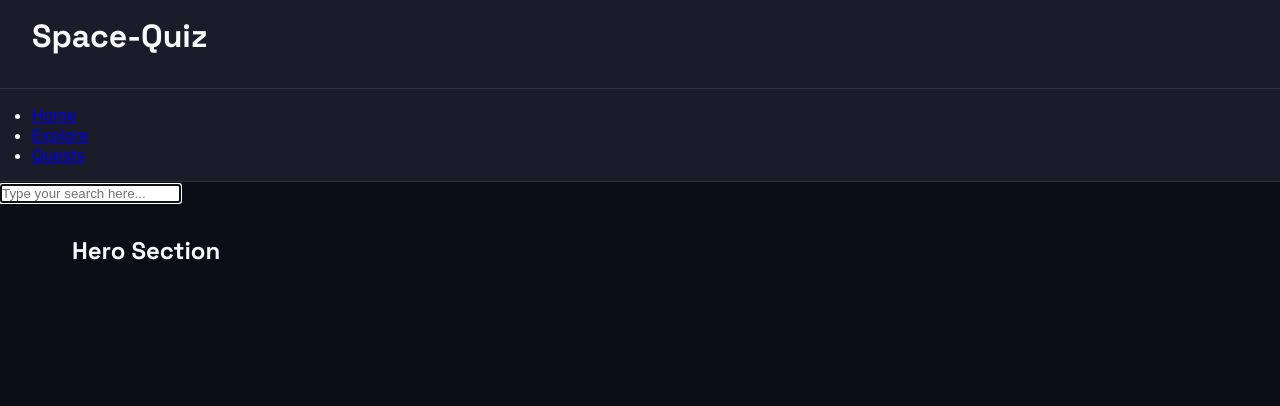
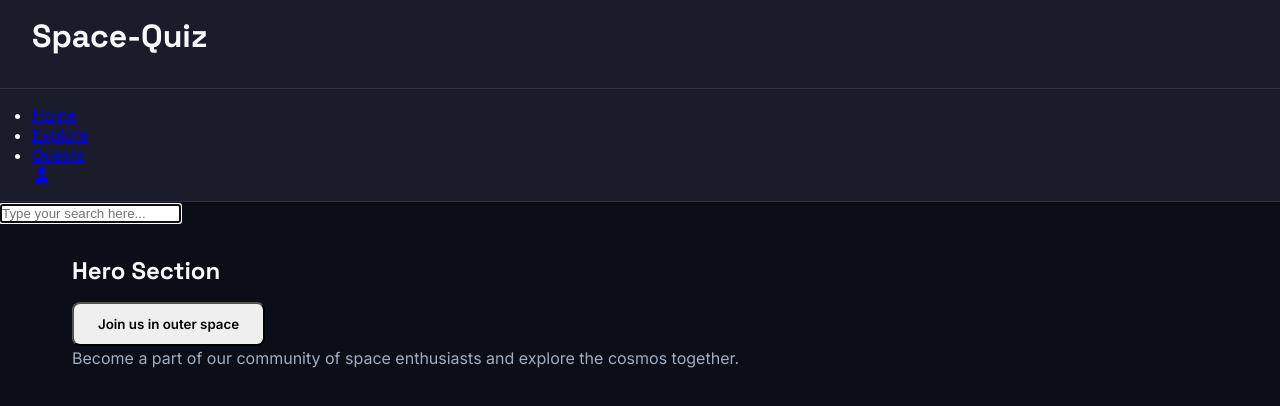
Before and after one commit to Yrla137/Frontendramverk-Grupp-Kunskapskontroll-2, a React (Vite) app: page / in a window 1280 px wide. Shown: the top 406 px of the page. Built offline with nearby package versions, Linux system fonts and the light colour scheme.

Commit message:
Installed Fontawesome icons and fixing NavBar and Herosection

```diff
--- a/package.json
+++ b/package.json
@@ -10,6 +10,12 @@
     "preview": "vite preview"
   },
   "dependencies": {
+    "@fortawesome/fontawesome-free": "^7.2.0",
+    "@fortawesome/fontawesome-svg-core": "^7.2.0",
+    "@fortawesome/free-brands-svg-icons": "^7.2.0",
+    "@fortawesome/free-regular-svg-icons": "^7.2.0",
+    "@fortawesome/free-solid-svg-icons": "^7.2.0",
+    "@fortawesome/react-fontawesome": "^3.3.1",
     "@hookform/resolvers": "^5.2.2",
     "axios": "^1.16.0",
     "bcrypt": "^6.0.0",
--- a/src/App.jsx
+++ b/src/App.jsx
@@ -5,10 +5,10 @@ import useSearch from "./hooks/useSearch";
 
 import HomePage from "./pages/homepage/HomePage";
 import Profile from "./pages/profile/Profile";
-// import Explore from "./pages/explore/Explore";
-// import Quests from "./pages/quests/Quests";
+import Exploration from "./pages/exploration/Exploration";
+import DailyQuests from "./pages/quests/DailyQuests";
 
-import NavBar from "./components/homepage/NavBar";
+import NavBar from "./components/NavBar";
 import SearchBar from "./components/search/SearchBar";
 import SearchResults from "./components/search/SearchResults";
 
@@ -90,8 +90,8 @@ const App = () => {
       <main className={styles.mainContent}>
         <Routes>
           <Route path="/" element={<HomePage isLoggedIn={isLoggedIn} />} />
-          {/* <Route path="/explore" element={<Explore />} />
-          <Route path="/quests" element={<Quests />} /> */}
+          <Route path="/explore" element={<Exploration />} />
+          <Route path="/quests" element={<DailyQuests />} />
           <Route path="/profile/:id" element={<Profile />} />
         </Routes>
       </main>
@@ -101,37 +101,3 @@ const App = () => {
 }
 
 export default App;
-
-
-// import styles from './App.module.css';
-// import Profile from './pages/profile/Profile';
-
-
-// function App() {
-//   return (
-//     <div className={styles.appContainer}>
-
-//       <header className={styles.navbar}>
-//         <h1>Space-Quiz</h1>
-//         {}
-//       </header>
-
-//       <main className={styles.mainContent}>
-
-//         {/* React Router */}
-//         <div className="card">
-//         <Profile />
-//           <h2>Välkommen till rymden</h2>
-//           <p>Här kan du utforska NASA:s data och samla badges.</p>
-//         </div>
-//       </main>
-
-//       <footer className={styles.footer}>
-//         <p>Byggd med React och NASA API</p>
-//       </footer>
-
-//     </div>
-//   );
-// }
-
-// export default App;
--- /dev/null
+++ b/src/components/NavBar.jsx
@@ -0,0 +1,37 @@
+import {NavLink} from "react-router-dom";
+
+import { FontAwesomeIcon } from "@fortawesome/react-fontawesome";
+import { faUser } from "@fortawesome/free-solid-svg-icons";
+
+
+
+const NavBar = ({ isLoggedIn, currentUser }) => {
+// Auth/user state will likely later come from Context,
+// global auth state or backend authentication instead of props.
+
+  // May be replaced by if (!currentUser) return; inside the function later on when we have real user data,
+  // but for now it serves the purpose of showing the profile icon for both logged in and logged out users, and navigating to either the profile page or login page when clicked.
+
+  return (
+    <nav className="main-nav">
+        <ul className="nav-list">
+          <li className="nav-item"><NavLink to="/" className="nav-link">Home</NavLink></li>
+          <li className="nav-item"><NavLink to="/explore" className="nav-link">Explore</NavLink></li>
+          <li className="nav-item"><NavLink to="/quests" className="nav-link">Quests</NavLink></li>
+        </ul>
+
+      <NavLink
+        to={
+        isLoggedIn && currentUser?.id
+          ? `/profile/${currentUser.id}`
+          : "/login"
+        }
+        aria-label={isLoggedIn ? "Open profile" : "Go to login"}
+      >
+      <FontAwesomeIcon icon={faUser} />
+      </NavLink>
+    </nav>
+  )
+}
+
+export default NavBar
--- a/src/components/homepage/HeroSection.jsx
+++ b/src/components/homepage/HeroSection.jsx
@@ -1,37 +1,67 @@
-// import { useState } from 'react';
+import { useState, useEffect } from 'react';
+import { useNavigate } from "react-router-dom";
 
-const HeroSection = () => {
+const HeroSection = ({ isLoggedIn, currentUser }) => {
+// Auth/user data will likely later come from Context,
+// global auth state or backend authentication instead of props.
 
-  // const [randomText, setRandomText] = useState("");
+  const [randomText, setRandomText] = useState("");
+  const navigate = useNavigate();
 
-  // const textLoggedIn = () => {
-  //   const userText = [
-  //   // Example of how to use currentUser or whatever the backend provides in the text
-  //     `Welcome back, ${currentUser?.name || "space explorer"}!`,
-  //     `We missed you ${currentUser?.name || "space explorer"}...Ready to continue your cosmic adventure?`,
-  //     `Continue your journey through the cosmos and discover new wonders.`,
-  //     `The universe is vast and full of mysteries waiting to be uncovered by you ${currentUser?.name || "space explorer"}.`,
-  //     `As a member, you have access to exclusive content and features to enhance your space exploration experience.`,
-  //     `Keep reaching for the stars ${currentUser?.name || "space explorer"} and expand your knowledge of the universe!`
-  //   ];
-  //   return userText[Math.floor(Math.random() * userText.length)];
-  // }
+  const textLoggedIn = () => {
+    const userText = [
+      `Welcome back, ${currentUser?.name || "space explorer"}!`,
+      `We missed you ${currentUser?.name || "space explorer"}...Ready to continue your cosmic adventure?`,
+      `Continue your journey through the cosmos and discover new wonders.`,
+      `The universe is vast and full of mysteries waiting to be uncovered by you ${currentUser?.name || "space explorer"}.`,
+      `As a member, you have access to exclusive content and features to enhance your space exploration experience.`,
+      `Keep reaching for the stars ${currentUser?.name || "space explorer"} and expand your knowledge of the universe!`
+    ];
+    return userText[Math.floor(Math.random() * userText.length)];
+  }
 
-  // const textLoggedOut = () => {
-  //   const guestText = [
-  //     `Welcome to our space exploration website!`,
-  //     `Become a part of our community of space enthusiasts and explore the cosmos together.`,
-  //     `In space, no one can hear you scream...`,
-  //     `Unlock the mysteries of the universe and expand your horizons by becoming a member.`,
-  //     `Join us for free and become an expert in all things space-related!`
-  //   ];
-  //   return guestText[Math.floor(Math.random() * guestText.length)];
-  // }
+  const textLoggedOut = () => {
+    const guestText = [
+      `Welcome to our space exploration website!`,
+      `Become a part of our community of space enthusiasts and explore the cosmos together.`,
+      `In space, no one can hear you scream...`,
+      `Unlock the mysteries of the universe and expand your horizons by becoming a member.`,
+      `Join us for free and become an expert in all things space-related!`
+    ];
+    return guestText[Math.floor(Math.random() * guestText.length)];
+  }
+
+  useEffect(() => {
+
+    const updateText = () => {
+      const newText = isLoggedIn ? textLoggedIn() : textLoggedOut();
+      setRandomText(newText);
+    }
+    updateText();
+    const id = setInterval(() => {
+    updateText();
+    }, 8000);
+
+    return () => clearInterval(id);
+
+  }, [isLoggedIn, currentUser]);
+
 
 
   return (
     <div>
       <h2>Hero Section</h2>
+      {isLoggedIn ? (
+        <div>
+          <button onClick={() => navigate('/exploration')}>Browse our space</button>
+          <p>{randomText}</p>
+        </div>
+      ) : (
+        <div>
+          <button onClick={() => navigate('/login')}>Join us in outer space</button>
+          <p>{randomText}</p>
+        </div>
+      )}
     </div>
   )
 }
--- a/src/components/homepage/NavBar.jsx
+++ /dev/null
@@ -1,18 +0,0 @@
-import {NavLink} from "react-router-dom";
-
-
-const NavBar = () => {
-
-
-  return (
-    <nav className="main-nav">
-        <ul className="nav-list">
-          <li className="nav-item"><NavLink to="/" className="nav-link">Home</NavLink></li>
-          <li className="nav-item"><NavLink to="/explore" className="nav-link">Explore</NavLink></li>
-          <li className="nav-item"><NavLink to="/quests" className="nav-link">Quests</NavLink></li>
-        </ul>
-    </nav>
-  )
-}
-
-export default NavBar
```
Also changed, not shown: 1 other file (tests, documents, lock files or other folders).
